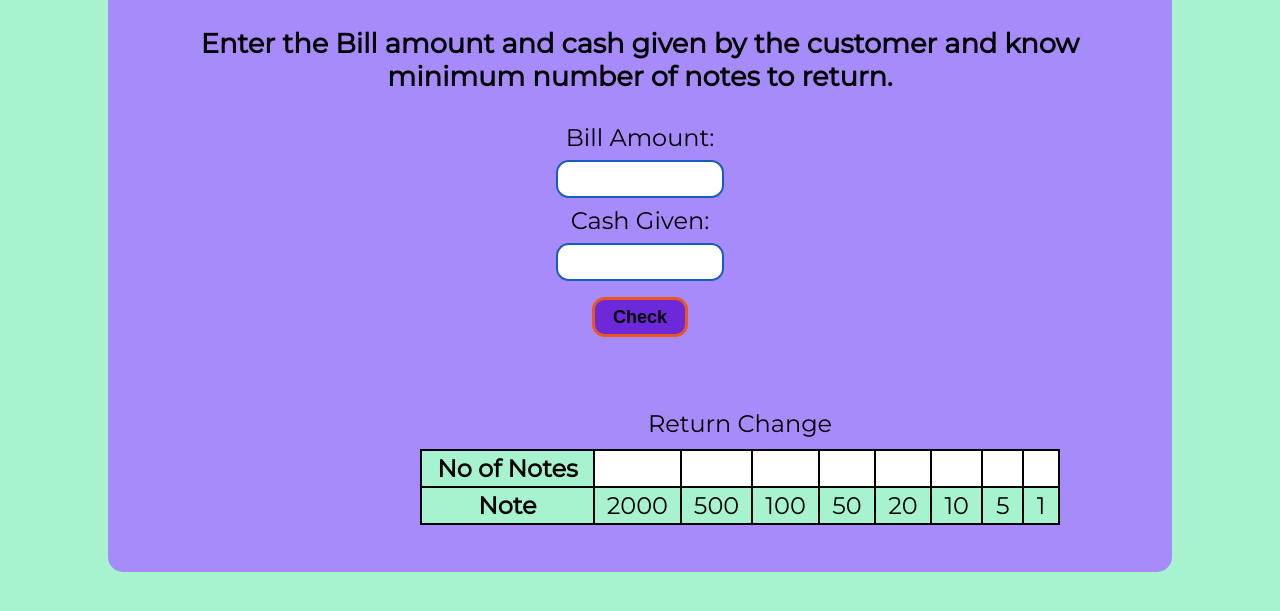
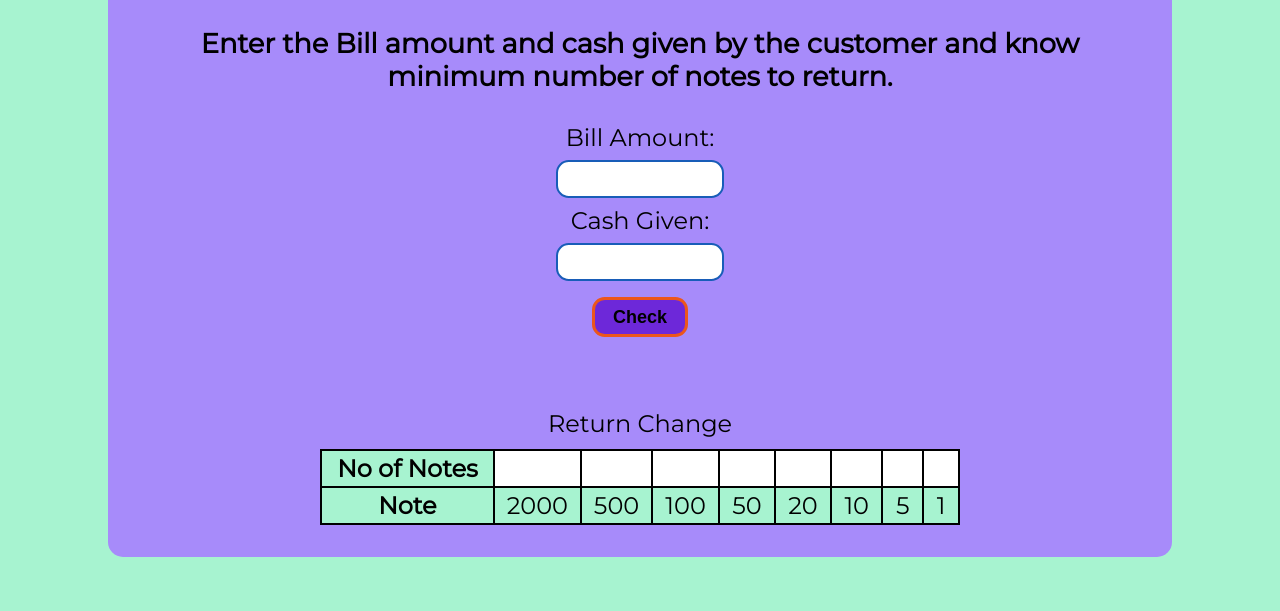
Before and after one commit to rayush158/Cash-Register, a plain HTML site: page index.html in a window 1280 px wide. Shown: the part 243-854 px from the top of the page. Drawn offline with Linux system fonts and the light colour scheme.

Commit message:
fix: error fix in table

```diff
--- a/main.css
+++ b/main.css
@@ -71,5 +71,5 @@ table, th, td{
 th{
   min-width: 150px;
 }
- table{ margin-left:35vh;
+ table{ margin:auto;
  }
```
